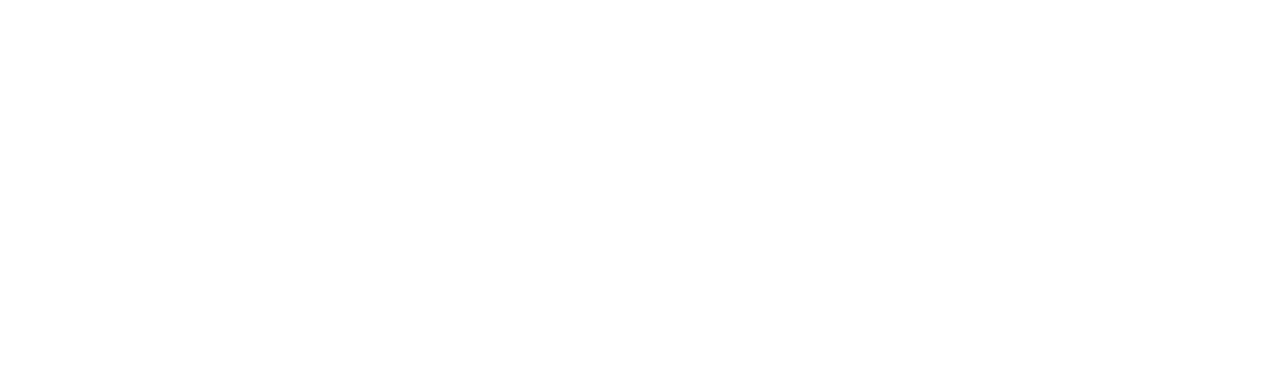
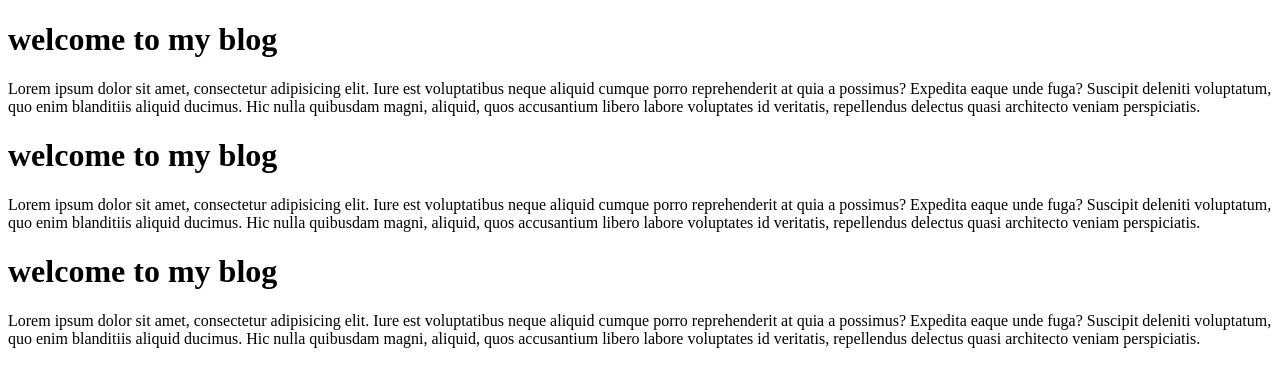
Before and after one commit to Rubel5825/my-first-github-repo, a plain HTML site: page index.html in a window 1280 px wide. Drawn offline with Linux system fonts and the light colour scheme.

Commit message:
added div and text

```diff
--- a/index.html
+++ b/index.html
@@ -6,6 +6,17 @@
     <title>my first ever github repo</title>
 </head>
 <body>
-
+    <div>
+        <h1>welcome to my blog</h1>
+        <p>Lorem ipsum dolor sit amet, consectetur adipisicing elit. Iure est voluptatibus neque aliquid cumque porro reprehenderit at quia a possimus? Expedita eaque unde fuga? Suscipit deleniti voluptatum, quo enim blanditiis aliquid ducimus. Hic nulla quibusdam magni, aliquid, quos accusantium libero labore voluptates id veritatis, repellendus delectus quasi architecto veniam perspiciatis.</p>
+    </div>
+    <div>
+        <h1>welcome to my blog</h1>
+        <p>Lorem ipsum dolor sit amet, consectetur adipisicing elit. Iure est voluptatibus neque aliquid cumque porro reprehenderit at quia a possimus? Expedita eaque unde fuga? Suscipit deleniti voluptatum, quo enim blanditiis aliquid ducimus. Hic nulla quibusdam magni, aliquid, quos accusantium libero labore voluptates id veritatis, repellendus delectus quasi architecto veniam perspiciatis.</p>
+    </div>
+    <div>
+        <h1>welcome to my blog</h1>
+        <p>Lorem ipsum dolor sit amet, consectetur adipisicing elit. Iure est voluptatibus neque aliquid cumque porro reprehenderit at quia a possimus? Expedita eaque unde fuga? Suscipit deleniti voluptatum, quo enim blanditiis aliquid ducimus. Hic nulla quibusdam magni, aliquid, quos accusantium libero labore voluptates id veritatis, repellendus delectus quasi architecto veniam perspiciatis.</p>
+    </div>
 </body>
 </html>
```
